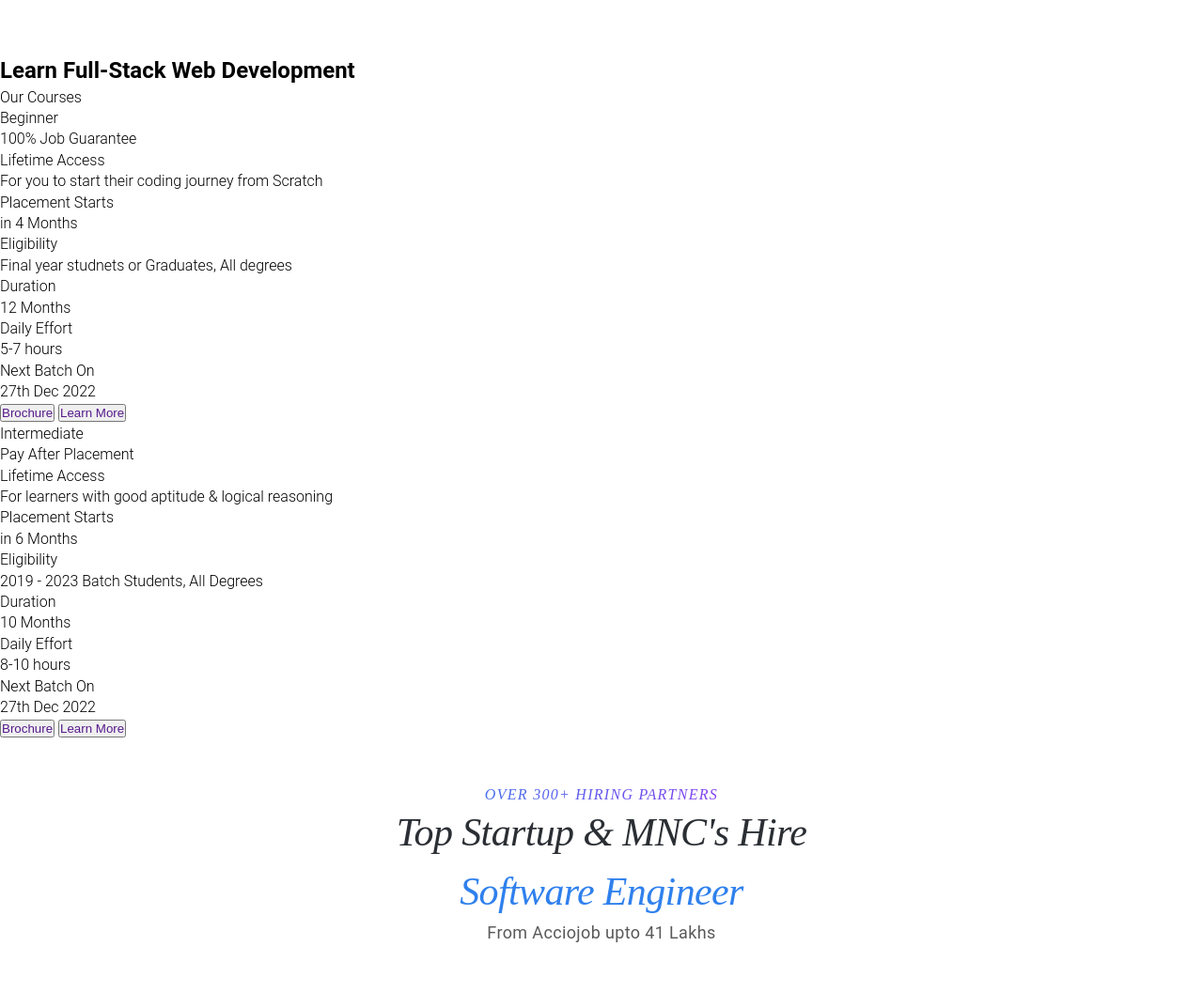
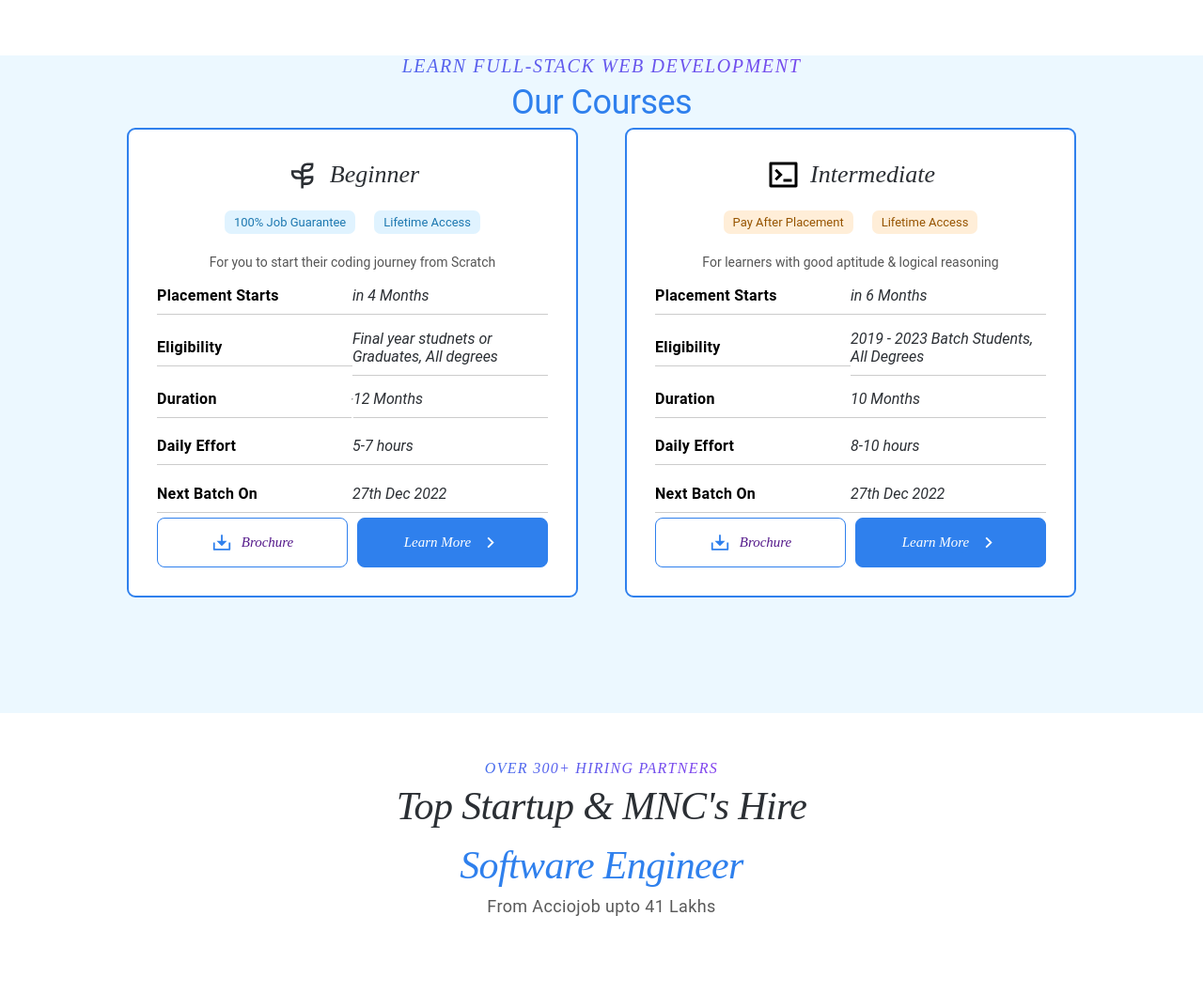
Before and after one commit to sachin9998/AccioJobClone, a plain HTML site: page index.html in a window 1280 px wide. Shown: the part 840-1897 px from the top of the page at 94% size. Drawn offline with Linux system fonts and the light colour scheme; a web font is replaced by a local one.

Commit message:
almost done

```diff
--- a/index.html
+++ b/index.html
@@ -171,101 +171,118 @@
 
     <section class="courses">
 
-        <h2>Learn Full-Stack Web Development</h2>
-        <p>Our Courses</p>
+        <div>
+            <h2 class="s1">Learn Full-Stack Web Development</h2>
+            <p class="s2">Our Courses</p>
+        </div>
+
+        <div class="divide">
 
             <div class="course-card">
 
-            <p class="course-heading">Beginner</p>
-
-            <div>
-                <div>100% Job Guarantee</div>
-                <div>Lifetime Access</div>
+                <div class="course-heading">
+                    <img src="./images/sapling-icon.svg" alt="">
+                    <p class="course-title">Beginner</p>
                 </div>
 
-            <p>For you to start their coding journey from Scratch</p>
+
+                <div class="xyz">
+                    <p class="xyz1">100% Job Guarantee</p>
+                    <p class="xyz1">Lifetime Access</p>
+                </div>
+
+                <p class="sac1">For you to start their coding journey from Scratch</p>
 
                 <div class="course-rows">
-                <p>Placement Starts</p>
-                <p>in 4 Months</p>
+                    <p class="sac2">Placement Starts</p>
+                    <p class="sac3">in 4 Months</p>
                 </div>
 
                 <div class="course-rows">
-                <p>Eligibility</p>
-                <p>Final year studnets or Graduates, All degrees</p>
+                    <p class="sac2">Eligibility</p>
+                    <p class="sac3">Final year studnets or Graduates, All degrees</p>
                 </div>
 
                 <div class="course-rows">
-                <p>Duration</p>
-                <p>12 Months</p>
+                    <p class="sac2">Duration</p>
+                    <hr>
+                    <p class="sac3">12 Months</p>
                 </div>
 
                 <div class="course-rows">
-                <p>Daily Effort</p>
-                <p>5-7 hours</p>
+                    <p class="sac2">Daily Effort</p>
+                    <p class="sac3">5-7 hours</p>
                 </div>
 
                 <div class="course-rows">
-                <p>Next Batch On</p>
-                <p>27th Dec 2022</p>
+                    <p class="sac2 noline">Next Batch On</p>
+                    <p class="sac3 noline">27th Dec 2022</p>
+                </div>
+
+                <div class="course-buttons">
+                    <button class="course-btn"><img src="./images/download-btton.svg" alt="">
+                        <a href="">Brochure</a>
+                    </button>
+
+                    <button class="course-btn dark">
+                        <a class="dark" href="">Learn More</a> <img src="./images/Frame (1).svg" alt="">
+                    </button>
+
+                </div>
+
+            </div>
+
+
+            <div class="course-card">
+
+                <div class="course-heading">
+                    <img src="./images/terminal.svg" alt="">
+                    <p class="course-title">Intermediate</p>
+                </div>
+
+                <!--  -->
+                <div class="xyz11">
+                    <p class="xyz21">Pay After Placement</p>
+                    <p class="xyz21">Lifetime Access</p>
+                </div>
+
+                <p class="sac1">For learners with good aptitude & logical reasoning</p>
+
+                <div class="course-rows">
+                    <p class="sac2">Placement Starts</p>
+                    <p class="sac3">in 6 Months</p>
+                </div>
+
+                <div class="course-rows">
+                    <p class="sac2">Eligibility</p>
+                    <p class="sac3">2019 - 2023 Batch Students, All Degrees</p>
+                </div>
+
+                <div class="course-rows">
+                    <p class="sac2">Duration</p>
+                    <p class="sac3">10 Months</p>
+                </div>
+
+                <div class="course-rows">
+                    <p class="sac2">Daily Effort</p>
+                    <p class="sac3">8-10 hours</p>
+                </div>
+
+                <div class="course-rows">
+                    <p class="sac2">Next Batch On</p>
+                    <p class="sac3">27th Dec 2022</p>
                 </div>
 
                 <div class="course-buttons">
                     <button class="course-btn">
-                    <a href="">Brochure</a>
+                        <img src="./images/download-btton.svg" alt=""> <a href=""> Brochure</a>
                     </button>
 
-                <button class="course-btn">
-                    <a href="">Learn More</a>
+                    <button class="course-btn dark">
+                        <a class="dark" href="">Learn More</a> <img src="./images/Frame (1).svg" alt="">
                     </button>
                 </div>
 
-        </div>
-
-        <div class="course-card">
-
-            <p class="course-heading">Intermediate</p>
-
-            <div>
-                <div>Pay After Placement</div>
-                <div>Lifetime Access</div>
-            </div>
-
-            <p>For learners with good aptitude & logical reasoning</p>
-
-            <div class="course-rows">
-                <p>Placement Starts</p>
-                <p>in 6 Months</p>
-            </div>
-
-            <div class="course-rows">
-                <p>Eligibility</p>
-                <p>2019 - 2023 Batch Students, All Degrees</p>
-            </div>
-
-            <div class="course-rows">
-                <p>Duration</p>
-                <p>10 Months</p>
-            </div>
-
-            <div class="course-rows">
-                <p>Daily Effort</p>
-                <p>8-10 hours</p>
-            </div>
-
-            <div class="course-rows">
-                <p>Next Batch On</p>
-                <p>27th Dec 2022</p>
-            </div>
-
-            <div class="course-buttons">
-                <button class="course-btn">
-                    <a href="">Brochure</a>
-                </button>
-
-                <button class="course-btn">
-                    <a href="">Learn More</a>
-                </button>
             </div>
 
         </div>
@@ -358,7 +375,8 @@
                     <a href="https://www.linkedin.com/" class="li"><i class="fa-brands fa-linkedin"></i></a>
                 </div>
 
-                <p class="para">Lorem, ipsum dolor sit amet consectetur adipisicing elit. Error veniam odio necessitatibus dolorum
+                <p class="para">Lorem, ipsum dolor sit amet consectetur adipisicing elit. Error veniam odio
+                    necessitatibus dolorum
                     obcaecati ratione
                     alias magni id! Ratione, numquam.</p>
 
@@ -379,7 +397,8 @@
                     <a href="https://www.linkedin.com/" class="li"><i class="fa-brands fa-linkedin"></i></a>
                 </div>
 
-                <p class="para">Lorem, ipsum dolor sit amet consectetur adipisicing elit. Error veniam odio necessitatibus dolorum
+                <p class="para">Lorem, ipsum dolor sit amet consectetur adipisicing elit. Error veniam odio
+                    necessitatibus dolorum
                     obcaecati ratione
                     alias magni id! Ratione, numquam.</p>
 
@@ -404,7 +423,8 @@
 
                 </div>
 
-                <p class="para">Lorem, ipsum dolor sit amet consectetur adipisicing elit. Error veniam odio necessitatibus dolorum
+                <p class="para">Lorem, ipsum dolor sit amet consectetur adipisicing elit. Error veniam odio
+                    necessitatibus dolorum
                     obcaecati ratione
                     alias magni id! Ratione, numquam.</p>
 
@@ -425,7 +445,8 @@
                     <a href="https://www.linkedin.com/" class="li"><i class="fa-brands fa-linkedin"></i></a>
                 </div>
 
-                <p class="para">Lorem, ipsum dolor sit amet consectetur adipisicing elit. Error veniam odio necessitatibus dolorum
+                <p class="para">Lorem, ipsum dolor sit amet consectetur adipisicing elit. Error veniam odio
+                    necessitatibus dolorum
                     obcaecati ratione
                     alias magni id! Ratione, numquam.</p>
 
@@ -446,7 +467,8 @@
                     <a href="https://www.linkedin.com/" class="li"><i class="fa-brands fa-linkedin"></i></a>
                 </div>
 
-                <p class="para">Lorem, ipsum dolor sit amet consectetur adipisicing elit. Error veniam odio necessitatibus dolorum
+                <p class="para">Lorem, ipsum dolor sit amet consectetur adipisicing elit. Error veniam odio
+                    necessitatibus dolorum
                     obcaecati ratione
                     alias magni id! Ratione, numquam.</p>
 
--- a/style.css
+++ b/style.css
@@ -365,6 +365,225 @@ main {
     font-size: 13px;
 }
 
+/* Courses PAge */
+.courses {
+    height: 700px;
+    background: #ECF8FF;
+}
+
+.s1 {
+    background: var(--New, linear-gradient(277deg, #992FED 0%, #2F80ED 100%));
+    background-clip: text;
+    -webkit-background-clip: text;
+    -webkit-text-fill-color: transparent;
+
+    text-align: center;
+    font-family: ABeeZee;
+    font-size: 20px;
+    font-style: italic;
+    font-weight: 400;
+    line-height: normal;
+    letter-spacing: 1.6px;
+    text-transform: uppercase;
+}
+
+.s2 {
+    color: #2F80ED;
+    text-align: center;
+    /* font-family: ABeeZee; */
+    font-size: 36px;
+    font-style: normal;
+    font-weight: 400;
+    line-height: 150%;
+    /* 54px */
+    letter-spacing: -0.54px;
+    text-transform: capitalize;
+}
+
+.divide {
+    display: flex;
+    justify-content: center;
+    align-items: center;
+    gap: 50px;
+}
+
+.course-card {
+    display: flex;
+    flex-direction: column;
+
+    border-radius: 9px;
+    border: 2px solid var(--primaryskyblue, #2F80ED);
+    background: #FFF;
+
+    height: 500px;
+    padding: 30px;
+}
+
+.course-heading {
+    display: flex;
+    gap: 10px;
+    align-items: center;
+    justify-content: center;
+}
+
+.course-title {
+    color: var(--BLACK, #2B2F34);
+    font-family: ABeeZee;
+    font-size: 26px;
+    font-style: italic;
+    font-weight: 400;
+    line-height: normal;
+}
+
+.xyz {
+    /* display: flex;
+    gap: 10px; */
+
+    margin: 20px 0px;
+    display: flex;
+    justify-content: center;
+    align-items: center;
+    gap: 20px;
+
+    /* display: flex;
+    padding: 6px 15px; */
+
+
+
+    border-radius: 7px;
+    /* background: #E0F3FF; */
+}
+
+.xyz1 {
+    /* display: inline; */
+
+    padding: 5px 10px;
+    border-radius: 7px;
+    color: #2f80ed;
+    font-weight: 500;
+    background-color: #e0f3ff;
+
+
+    color: #1D78B0;
+    font-size: 13px;
+    font-style: normal;
+    font-weight: 400;
+    line-height: normal;
+}
+
+.xyz11 {
+    /* display: flex;
+    gap: 10px; */
+
+    margin: 20px 0px;
+    display: flex;
+    justify-content: center;
+    align-items: center;
+    gap: 20px;
+
+    /* display: flex;
+    padding: 6px 15px; */
+
+
+
+    border-radius: 7px;
+    /* background: #E0F3FF; */
+}
+
+.xyz21 {
+    /* display: inline; */
+
+    padding: 5px 10px;
+    /* border-radius: 5px; */
+    font-weight: 500;
+    border-radius: 7px;
+    background: var(--subtle-orange, #FFEED8);
+
+
+    color: #965400;
+    ;
+    font-size: 13px;
+    font-style: normal;
+    font-weight: 400;
+    line-height: normal;
+}
+
+.sac1 {
+    color: #565656;
+    font-size: 14px;
+    font-style: normal;
+    font-weight: 400;
+    line-height: 150%;
+    text-align: center;
+    /* 21px */
+}
+
+.sac2 {
+    color: #000;
+    font-size: 16px;
+    font-style: normal;
+    font-weight: 600;
+    line-height: normal;
+    letter-spacing: 0.32px;
+}
+
+.sac3 {
+    color: var(--BLACK, #2B2F34);
+    /* font-family: ABeeZee; */
+    font-size: 16px;
+    font-style: italic;
+    font-weight: 400;
+    line-height: normal;
+}
+
+.course-rows {
+    /* margin-top: 10px; */
+
+    display: flex;
+    justify-content: center;
+    align-items: center;
+    flex: 1;
+    /* padding: 0px 20px; */
+}
+
+.course-rows p {
+    flex: 1;
+    padding: 10px 0px;
+    border-bottom: 1px solid #cccccc;
+}
+
+
+.course-buttons {
+    display: flex;
+    gap: 10px;
+}
+
+.course-btn {
+    border-radius: 8px;
+    border: 1px solid var(--primaryskyblue, #2F80ED);
+    background: #FFF;
+
+    display: flex;
+    width: 203px;
+    padding: 14px 6px;
+    justify-content: center;
+    align-items: center;
+    gap: 10px;
+
+    color: var(--primaryskyblue, #2F80ED);
+    font-family: ABeeZee;
+    font-size: 15px;
+    font-style: italic;
+    font-weight: 400;
+    line-height: 150%;
+    /* 27px */
+}
+
+.dark {
+    border-radius: 8px;
+    background: var(--primaryskyblue, #2F80ED);
+    color:var(--white);
+}
 
 
 
@@ -494,6 +713,7 @@ main {
 
 .alumni {
     height: 750px;
+    background: #FFF;
 }
 
 .df3 {
```
Also changed, not shown: images/Sapling Icon.svg (added), images/download-btton.svg (added), images/terminal.svg (added), 2 other files. Lines whose indentation alone changed are shown as unchanged.
